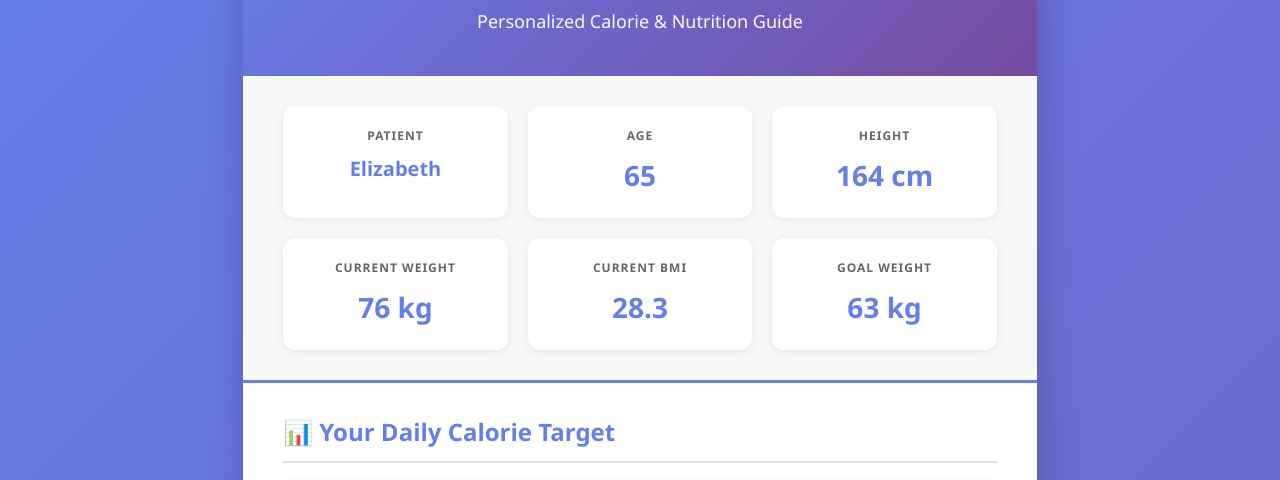
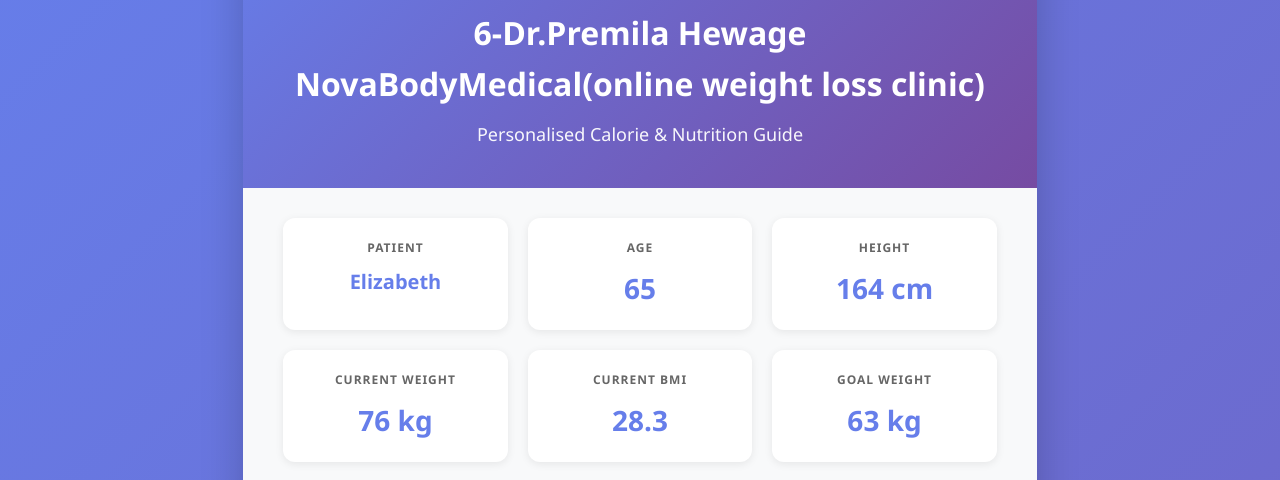
Before and after one commit to desilvafamily25-cmyk/novabody-plans-site, a plain HTML site: page patients/Elizabeth/index.html in a window 1280 px wide. Shown: the part 114-594 px from the top of the page. Drawn offline with Linux system fonts and the light colour scheme.

Commit message:
Update index.html

```diff
--- a/patients/Elizabeth/index.html
+++ b/patients/Elizabeth/index.html
@@ -352,7 +352,8 @@
 
         <div class="header">
             <h1>6-Month Weight Management Plan</h1>
-            <p>Personalized Calorie & Nutrition Guide</p>
+            <h1>6-Dr.Premila Hewage NovaBodyMedical(online weight loss clinic)</h1>
+            <p>Personalised Calorie & Nutrition Guide</p>
         </div>
 
         <div class="patient-info">
```
